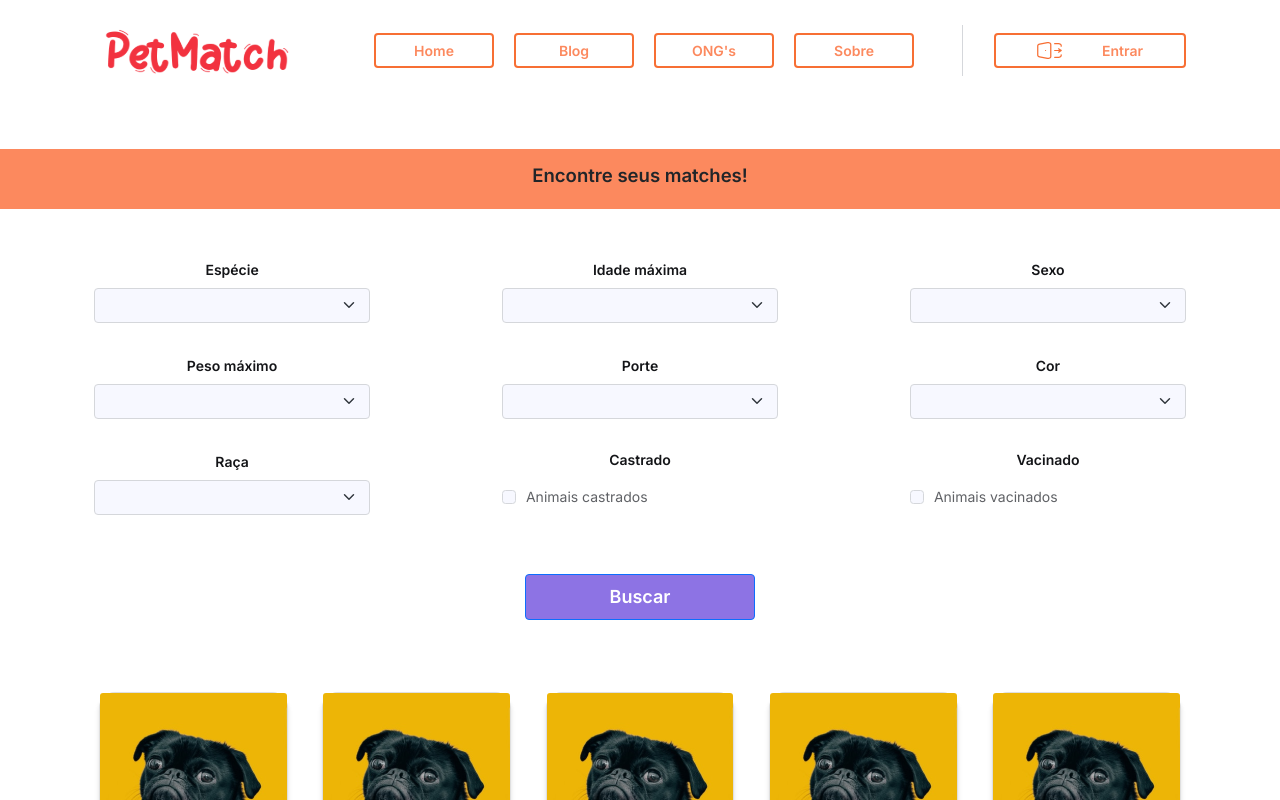
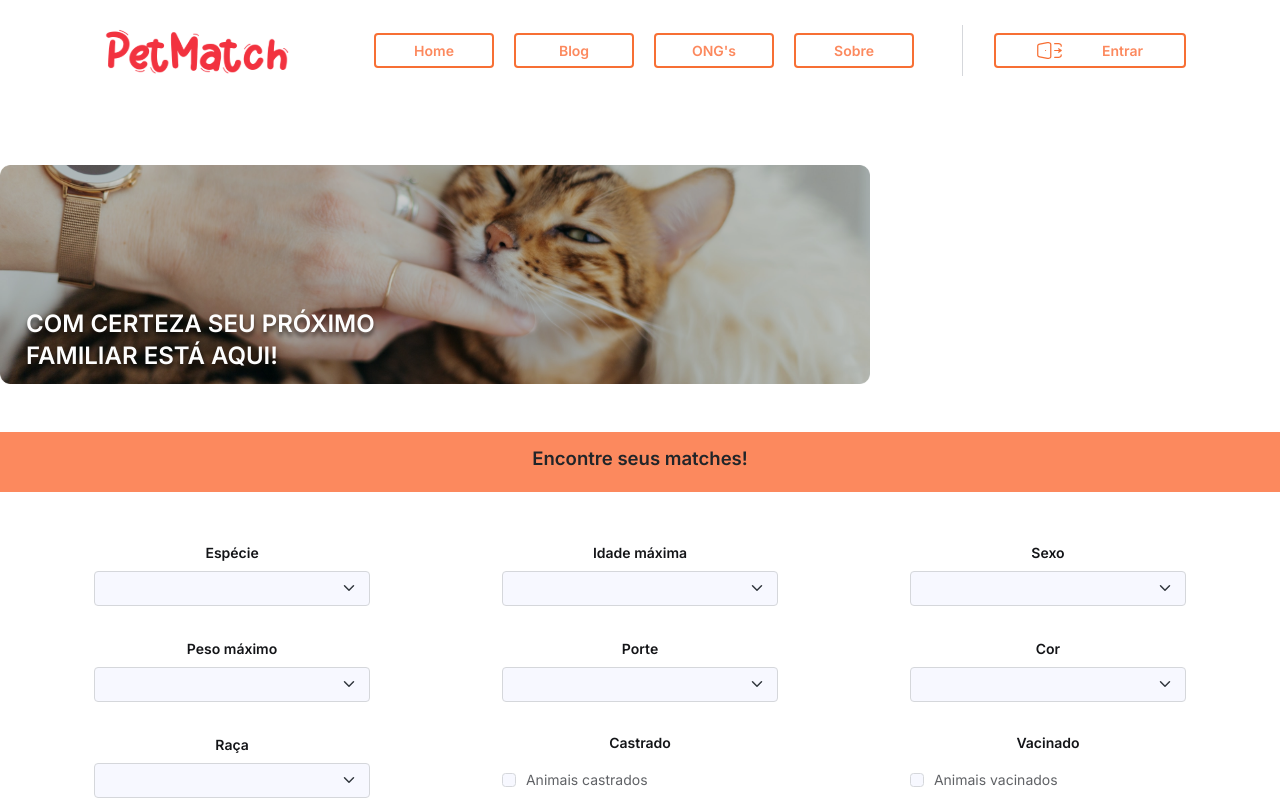
Before and after one commit to andresdslima/petmatch-front, a React (Create React App) app: page /matches in a window 1280 px wide. Shown: the top 800 px of the page. Built offline with nearby package versions, Linux system fonts and the light colour scheme; no server answers.

Commit message:
Adicionando Banner as pages e renderizar no Form

```diff
--- a/src/components/Banner/index.jsx
+++ b/src/components/Banner/index.jsx
@@ -1,4 +1,4 @@
-import React from 'react';
+import React, { useState } from 'react';
 import { Carousel } from 'react-bootstrap';
 import * as S from './styled'
 import catMatch from '../../assets/banner/catMatch.png'
@@ -7,11 +7,21 @@ import dogFormFinish from '../../assets/banner/dogFormFinish.png';
 import dogSent from '../../assets/banner/dogSent.png';
 import dogsFormContact from '../../assets/banner/dogsFormContact.png';
 import dogsONG from '../../assets/banner/dogsONG.png';
+import catStep1 from '../../assets/banner/catStep1.png';
+import dogStep2 from '../../assets/banner/dogStep2.png';
+import mouseStep3 from '../../assets/banner/mouseStep3.png';
+import catStep4 from '../../assets/banner/catStep4.png';
+import AdoptionStep1 from '../AdoptionStep1';
+import AdoptionStep2 from '../AdoptionStep2';
+import AdoptionStep3 from '../AdoptionStep3';
+import AdoptionStep4 from '../AdoptionStep4';
+
 
 import { useLocation } from 'react-router-dom';
 
 const Banner = () => {
     const location = useLocation();
+    const [step, setStep] = useState(1)
     let imgBanner;
     let textBanner;
     let altBanner;
@@ -43,11 +53,12 @@ const Banner = () => {
 				);
 				altBanner = 'dois cachorros pequenos';
 			}
-     if (location?.pathname === '/formularioenviadofinish') {
+     if (location?.pathname === '/formularioaprovadofinal') {
 				imgBanner = dogFormFinish;
 				textBanner = (
 					<S.TextBanner>
-						SEJA FELIZ COM SEU<br /> NOVO MEMBRO DA FAMILIA!
+						SEJA FELIZ COM SEU
+						<br /> NOVO MEMBRO DA FAMILIA!
 					</S.TextBanner>
 				);
 				altBanner = 'dois garotos e um cachorro';
@@ -69,6 +80,38 @@ const Banner = () => {
 					</S.TextBanner>
 				);
 				altBanner = 'olhos de um cachorro';
+            }
+     if (location?.pathname === '/adoption' && step === 1 && <AdoptionStep1 setStep={setStep}/>) {
+				imgBanner = catStep1;
+				textBanner = (
+					<S.TextBanner>
+						VOCÊ ESTÁ NO CAMINHO CERTO<br /> EM BUSCA DA FELICIDADE!
+					</S.TextBanner>
+				);
+				altBanner = 'gato brincando com a mão';
+			}
+     if (location?.pathname === '/adoption' && step === 2 &&<AdoptionStep2 setStep={setStep} />) {
+				imgBanner = dogStep2;
+				textBanner = <S.TextBanner>FALTA SÓ UM POUCO<br /> VAMOS LÁ!</S.TextBanner>;
+				altBanner = 'gato brincando com a mão';
+			}
+     if (location?.pathname === '/adoption' && step === 3 &&<AdoptionStep3 setStep={setStep} />) {
+				imgBanner = mouseStep3;
+				textBanner = (
+					<S.TextBanner>
+						ESTAMOS QUASE ACABANDO<br /> PREENCHA COM ATENÇÃO!
+					</S.TextBanner>
+				);
+				altBanner = 'gato brincando com a mão';
+			}
+     if (location?.pathname === '/adoption' && step === 4 &&<AdoptionStep4 setStep={setStep} />) {
+				imgBanner = catStep4;
+				textBanner = (
+					<S.TextBanner>
+						ESSA ETAPA É SUPER IMPORTANTE<br /> FAÇA COM ATENÇÃO PELO SEU PET!
+					</S.TextBanner>
+				);
+				altBanner = 'gato brincando com a mão';
 			}
 
 	return (
--- a/src/pages/About/index.jsx
+++ b/src/pages/About/index.jsx
@@ -1,16 +1,15 @@
 import AboutUsPageMainContent from "../../components/AboutUsPageMainContent"
 import AboutUsSection from "../../components/Section/AboutUsSection"
 import Header from "../../components/Header"
-import ImagesCarousel from "../../components/ImagesCarousel"
-import AboutBanner from "../../components/Section/AboutBanner"
 import PeopleReview from "../../components/Section/PeopleReview"
 import Footer from "../../components/Footer"
+import Banner from "../../components/Banner"
 
 const About = () => {
     return (
         <>
             <Header />
-            <AboutBanner />
+            <Banner />
             <AboutUsPageMainContent />
             <AboutUsSection />
             <PeopleReview />
--- a/src/pages/Adoption/index.jsx
+++ b/src/pages/Adoption/index.jsx
@@ -5,12 +5,13 @@ import AdoptionForm from '../../components/AdoptionForm';
 import MatchsMainContent from '../../components/MatchsMainContent';
 import PeopleReview from '../../components/Section/PeopleReview';
 import CardPostsContainer from '../../components/Card-Posts-Container';
+import Banner from '../../components/Banner';
 
 const Matches = () => {
 	return (
 		<>
 			<Header />
-
+			<Banner />
 			<AdoptionForm />
 			<MatchsMainContent />
 			<PeopleReview />
--- a/src/pages/FormularioAprovadoFinal/index.jsx
+++ b/src/pages/FormularioAprovadoFinal/index.jsx
@@ -1,4 +1,5 @@
 import React from 'react';
+import Banner from '../../components/Banner';
 import Footer from '../../components/Footer';
 import Header from '../../components/Header';
 import SlantedCard from '../../components/SlantedCard';
@@ -6,7 +7,8 @@ import SlantedCard from '../../components/SlantedCard';
 const FormularioAprovadoFinal = () => {
     return (
         <>
-           <Header />
+            <Header />
+            <Banner />
             <SlantedCard />
             <Footer />
         </>
--- a/src/pages/FormularioEnviado/index.jsx
+++ b/src/pages/FormularioEnviado/index.jsx
@@ -1,4 +1,5 @@
 import React from 'react';
+import Banner from '../../components/Banner';
 import Footer from '../../components/Footer';
 import Header from '../../components/Header';
 import SlantedCard from '../../components/SlantedCard';
@@ -6,7 +7,8 @@ import SlantedCard from '../../components/SlantedCard';
 const FormularioEnviado = () => {
     return (
         <>
-           <Header />
+            <Header />
+            <Banner />
             <SlantedCard />
             <Footer />
         </>
--- a/src/pages/Matches/index.jsx
+++ b/src/pages/Matches/index.jsx
@@ -5,12 +5,13 @@ import MatchesForm from '../../components/MatchesForm';
 import PeopleReview from '../../components/Section/PeopleReview';
 import MatchsMainContent from '../../components/MatchsMainContent';
 import CardPostsContainer from '../../components/Card-Posts-Container';
+import Banner from '../../components/Banner';
 
 const Matches = () => {
 	return (
 		<>
 			<Header />
-
+			<Banner />
 			<MatchesForm />
 			<MatchsMainContent />
 
--- a/src/pages/PetProfile/index.jsx
+++ b/src/pages/PetProfile/index.jsx
@@ -1,10 +1,12 @@
 import Footer from '../../components/Footer';
 import Header from '../../components/Header';
+import ImagesCarousel from '../../components/ImagesCarousel';
 
 const PetProfile = () => {
   return (
     <>
       <Header />
+      <ImagesCarousel />
       <Footer />
     </>
   );
```
